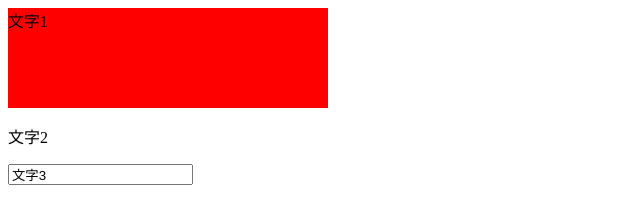
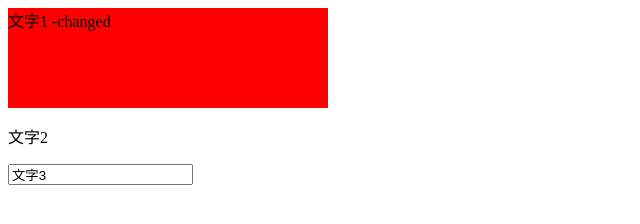
Before and after one commit to tedzhou/tedzhou.github.io, a plain HTML site: page demo/x5.html in a window 1280 px wide. Shown: the full height of the page, 0-640 px from the left. Drawn offline with Linux system fonts and the light colour scheme.

Commit message:
Update x5.html

```diff
--- a/demo/x5.html
+++ b/demo/x5.html
@@ -6,11 +6,12 @@
     <title>BlackJack</title>
     <meta name="robots" content="none">
     <meta name="format-detection" content="telephone=no">
-    <meta name="viewport" content="width=960, user-scalable=no">
+    <!--<meta name="viewport" content="width=960, user-scalable=no">-->
+    <meta name="viewport" content="width=640px, initial-scale=.5, maximum-scale=.5" />
 </head>
 <body>
 <div style="background: red; width: 320px; height: 100px">
-文字1
+文字1 -changed
 </div>
 <p>文字2</p>
 <input type="text" value="文字3"/>
```
